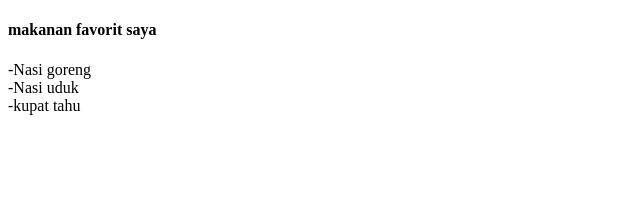
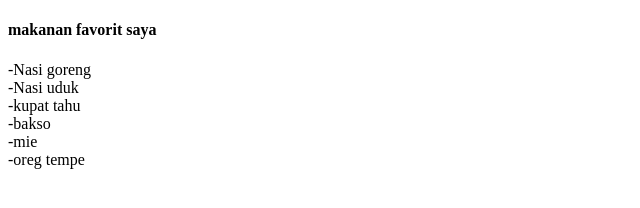
Before and after one commit to Qira221/company-profile, a plain HTML site: page index.html in a window 1280 px wide. Shown: the whole page, without its empty margins (0-640 px from the left). Drawn offline with Linux system fonts and the light colour scheme.

Commit message:
tambah sedikit

```diff
--- a/index.html
+++ b/index.html
@@ -8,7 +8,10 @@
     <P>
         -Nasi goreng<br>
         -Nasi uduk<br>
-        -kupat tahu
+        -kupat tahu<br>
+        -bakso<br>
+        -mie<br>
+        -oreg tempe
     </P>
 </body>
 </html>
```
